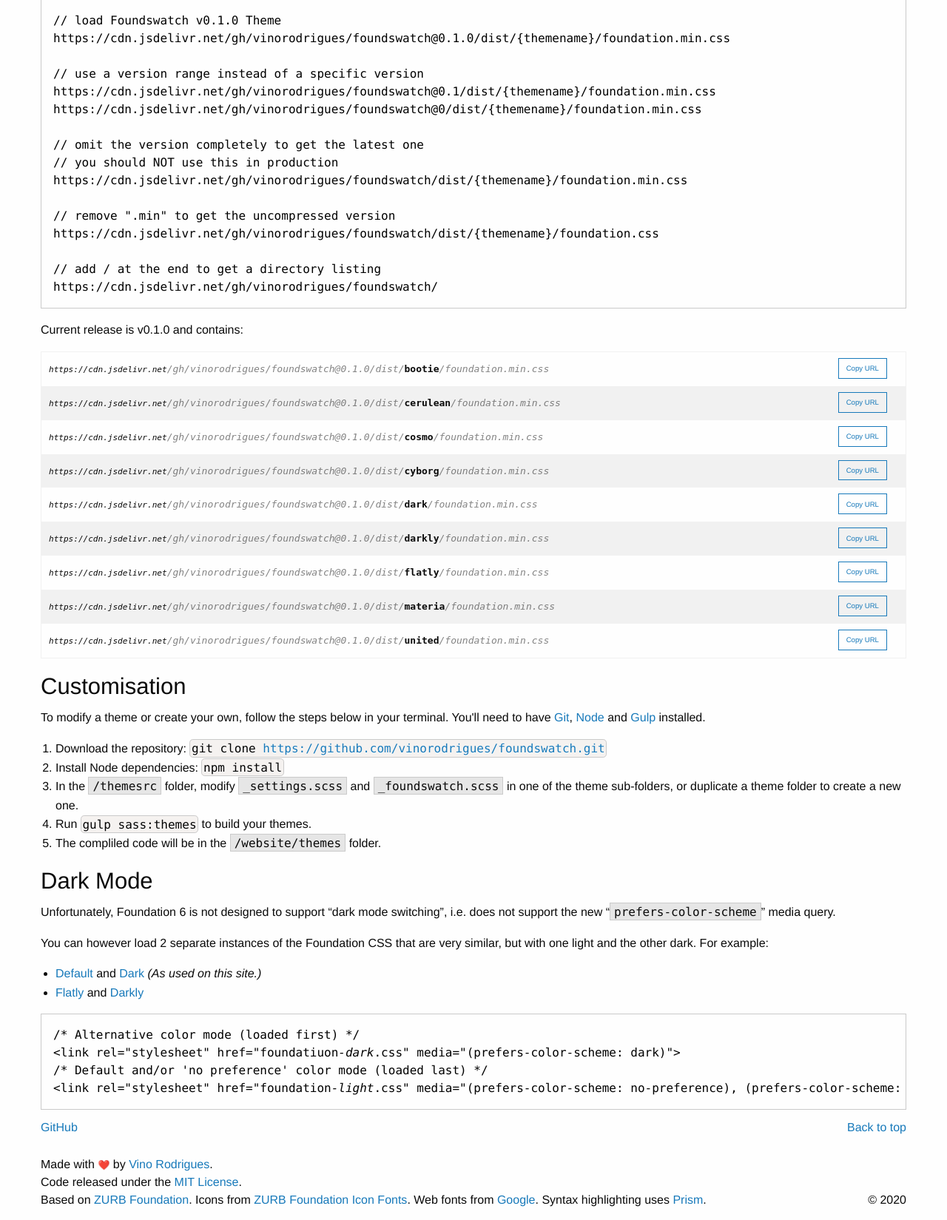
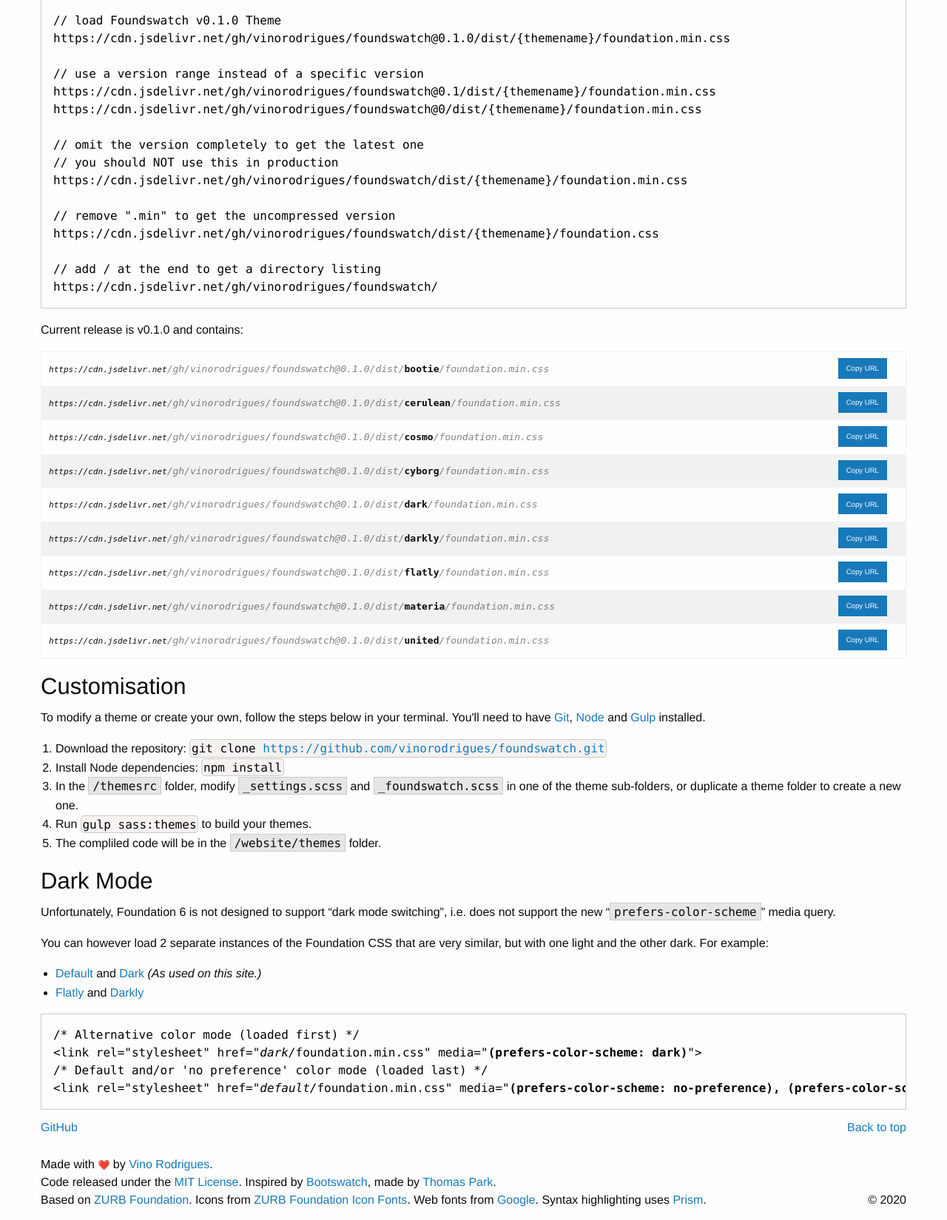
Before and after one commit to vinorodrigues/foundswatch, a PHP site: page /help/ in a window 1280 px wide. Shown: the part 585-2234 px from the top of the page at 74% size. Run offline with PHP 8.4, Linux system fonts and the light colour scheme; some libraries are stand-ins or nearby versions.

Commit message:
small website fixes

```diff
--- a/website/help/index.php
+++ b/website/help/index.php
@@ -15,7 +15,7 @@ if (!defined('FOUNDSWATCH_VERSION')) {
 	if (false !== $ver) {
 		define('FOUNDSWATCH_VERSION', $ver);
 	} else {
-		define('FOUNDSWATCH_VERSION', 'UNKNOWN');
+		define('FOUNDSWATCH_VERSION', '1.0.0');
 	}
 }
 
@@ -52,8 +52,16 @@ function injectPrismFooter() {
 			$("body").append($temp);
 			$temp.val($(element).text()).select();
 			document.execCommand("copy");
+			// console.log("\""+$(element).text()+"\" copied to clipboard.");
 			$temp.remove();
 		}
+
+		$(document).ready(function() {
+			// only works if jQuery loaded
+			$('.special-url-button').each(function() {
+				$(this).css( {"display": "inline-block"} );
+			});
+		});
 	</script>
 	<?php
 }
@@ -133,7 +141,7 @@ https://cdn.jsdelivr.net/gh/vinorodrigues/foundswatch/
 				?>
 				<tr>
 					<td width="90%"><tt class="special-url-format" id="copy-<?= $name ?>-url"><u>https://cdn.jsdelivr.net</u><i>/gh/vinorodrigues/foundswatch@<?= FOUNDSWATCH_VERSION ?>/dist/</i><b><?= $name ?></b><i>/foundation.min.css</i></tt></td>
-					<td width="10%" style="text-align: center;"><button class="tiny hollow button" style="margin: 0;" onClick="copyToClipboard('#copy-<?= $name ?>-url')">Copy URL</button></td>
+					<td width="10%" style="text-align: center;"><button class="tiny button special-url-button" style="margin: 0; display: none;" onClick="copyToClipboard('#copy-<?= $name ?>-url')">Copy URL</button></td>
 				</tr>
 				<?php
 				}
@@ -167,9 +175,9 @@ https://cdn.jsdelivr.net/gh/vinorodrigues/foundswatch/
 					</ul></p>
 				<p>
 <pre><code class="code-block language-css">/* Alternative color mode (loaded first) */
-&lt;link rel="stylesheet" href="foundatiuon<i>-dark</i>.css" media="(prefers-color-scheme: dark)"&gt;
+&lt;link rel="stylesheet" href="<i>dark/</i>foundation.min.css" media="<b>(prefers-color-scheme: dark)</b>"&gt;
 /* Default and/or 'no preference' color mode (loaded last) */
-&lt;link rel="stylesheet" href="foundation<i>-light</i>.css" media="(prefers-color-scheme: no-preference), (prefers-color-scheme: light)"&gt;
+&lt;link rel="stylesheet" href="<i>default/</i>foundation.min.css" media="<b>(prefers-color-scheme: no-preference), (prefers-color-scheme: light)</b>"&gt;
 </code></pre>
 				</p>
 			</div>
--- a/website/inc/functions.php
+++ b/website/inc/functions.php
@@ -66,8 +66,13 @@ function headHere(string $title, $injection_callback = '') {
 	<link rel="alternate icon" href="<?= ABSPATH ?>favicon.ico" />
 	<link rel="icon" type="image/gif" href="<?= ABSPATH ?>favicon.gif" />
 <?php if (false === $usetheme): ?>
-	<link rel="stylesheet" href="<?= ABSPATH ?>themes/dark/foundation<?= DOTMIN ?>.css<?= _v() ?>" media="(prefers-color-scheme: dark)" />
-	<link rel="stylesheet" href="<?= ABSPATH ?>themes/default/foundation<?= DOTMIN ?>.css<?= _v() ?>" media="(prefers-color-scheme: no-preference), (prefers-color-scheme: light)" />
+	<?php if (empty(DOTMIN)) : ?>
+	<link rel="stylesheet" href="<?= ABSPATH ?>themes/dark/foundation<?= DOTMIN ?>.css<?= _v() ?>" media="(prefers-color-scheme: dark)" id="css-dark" />
+	<link rel="stylesheet" href="<?= ABSPATH ?>themes/default/foundation<?= DOTMIN ?>.css<?= _v() ?>" media="(prefers-color-scheme: no-preference), (prefers-color-scheme: light)" id="css-light" />
+	<?php else: ?>
+	<link rel="stylesheet" href="https://cdn.jsdelivr.net/gh/vinorodrigues/foundswatch/dist/dark/foundation.min.css" media="(prefers-color-scheme: dark)" id="css-dark" />
+	<link rel="stylesheet" href="https://cdnjs.cloudflare.com/ajax/libs/foundation/<?= FOUNDATION_VERSION ?>/css/foundation.min.css" media="(prefers-color-scheme: no-preference), (prefers-color-scheme: light)" id="css-light" />
+	<?php endif; ?>
 <?php else: ?>
 	<link rel="stylesheet" href="<?= ABSPATH ?>themes/<?= $usetheme ?>/foundation<?= DOTMIN ?>.css<?= _v() ?>" />
 <?php endif; ?>
@@ -94,6 +99,7 @@ function headerHere($add_on_menu_callback = '') {
 						<ul class="dropdown menu" data-dropdown-menu>
 							<li class="menu-text hide-for-small-only site-logo"><a href="<?= ABSPATH ?>."><picture><source srcset="<?= ABSPATH ?>img/logo.dark.svg" media="(prefers-color-scheme: dark)" /><img src="<?= ABSPATH ?>img/logo.svg" style="height: 1.2rem"></picture></a></li>
 							<li class="menu-text hide-for-small-only site-name"><a href="<?= ABSPATH ?>.">Foundswatch</a></li>
+							<li class="hide-for-medium"><a href="<?= ABSPATH ?>.">Home</a></li>
 							<li class="has-submenu">
 								<!-- <a href="<?= ABSPATH ?>themes/">Themes</a> -->
 								<a>Themes</a>
@@ -108,8 +114,8 @@ function headerHere($add_on_menu_callback = '') {
 									?>
 								</ul>
 							</li>
+							<?php if (!empty($add_on_menu_callback)) call_user_func($add_on_menu_callback); ?>
 							<li><a href="<?= ABSPATH ?>help/">Help</a></li>
-							<?php if (!empty($add_on_menu_callback)) call_user_func($add_on_menu_callback); ?>
 						</ul>
 					</div>
 				</div>
@@ -137,7 +143,8 @@ function footerHere($injection_callback = '', $anythingelse_callback = '') {
 			</div>
 			<div class="cell small-10 clearfix">
 				Made with <small>&#10084;&#65039;</small> by <a href="https://github.com/vinorodrigues">Vino Rodrigues</a>.<br>
-				Code released under the <a target="_blank" href="https://github.com/vinorodrigues/foundswatch/blob/master/LICENSE.md">MIT License</a>.<br>
+				Code released under the <a target="_blank" href="https://github.com/vinorodrigues/foundswatch/blob/master/LICENSE.md">MIT License</a>.
+					Inspired by <a target="_blank" href="https://bootswatch.com">Bootswatch</a>, made by <a target="_blank" href="https://thomaspark.co/">Thomas Park</a>.<br>
 				Based on <a target="_blank" href="https://get.foundation" rel="nofollow">ZURB Foundation</a>.
 					Icons from <a target="_blank" href="https://zurb.com/playground/foundation-icon-fonts-3" rel="nofollow">ZURB Foundation Icon Fonts</a>.
 					Web fonts from <a target="_blank" href="https://fonts.google.com/" rel="nofollow">Google</a>.
```
